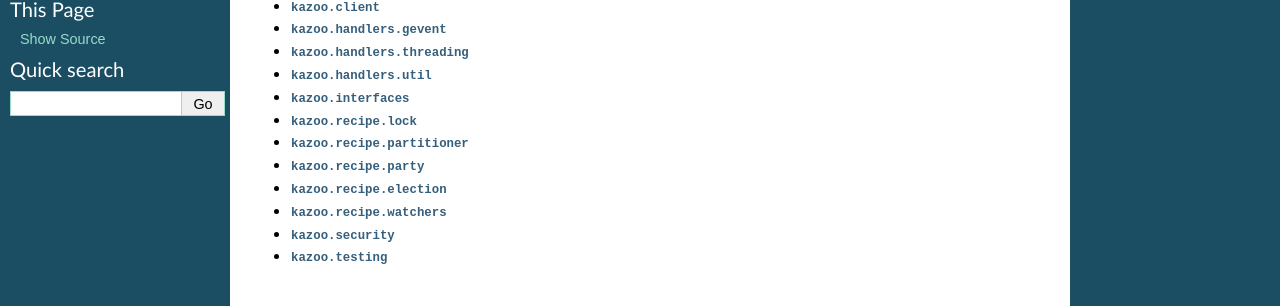
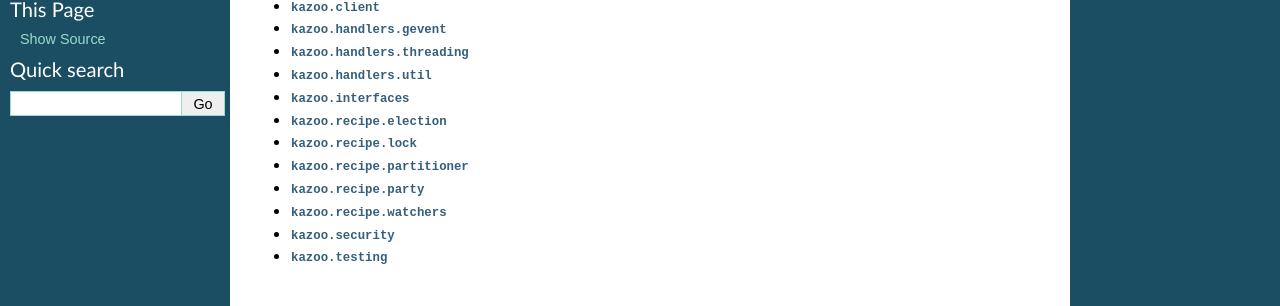
Before and after one commit to python-zk/kazoo, a Sphinx documentation site: the page built from docs/api.rst, in a window 1280 px wide. Shown: the part 154-460 px from the top of the page. Built offline with Sphinx 7.4.7, drawn with Linux system fonts in a browser that asks for light colours.

Commit message:
actually sort alphabetically ;)

```diff
--- a/docs/api.rst
+++ b/docs/api.rst
@@ -13,10 +13,10 @@ organized alphabetically by module name.
    api/handlers/threading
    api/handlers/util
    api/interfaces
+   api/recipe/election
    api/recipe/lock
    api/recipe/partitioner
    api/recipe/party
-   api/recipe/election
    api/recipe/watchers
    api/security
    api/testing
```
